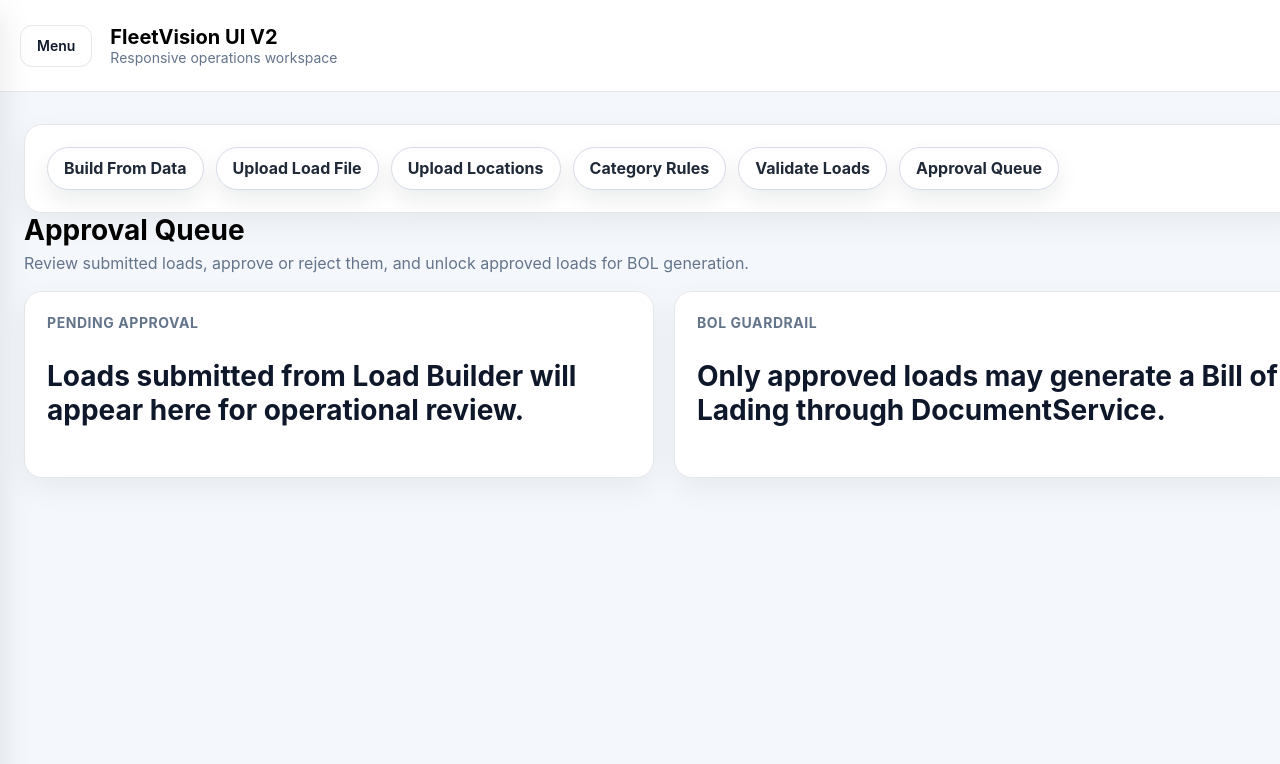
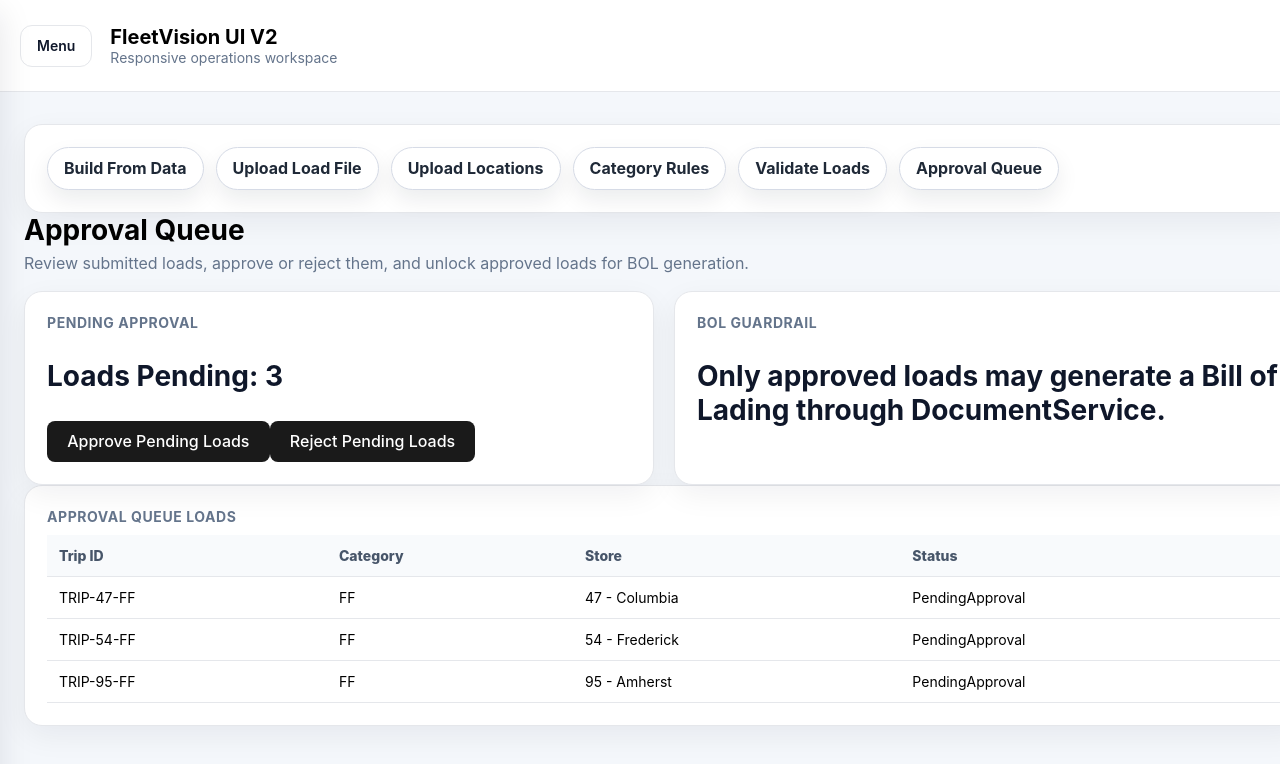
Before and after one commit to varchar1206/fleetvision-platform, a React (Vite) app: page /#/v2/approval-queue in a window 1280 px wide. Shown: the top 764 px of the page. Built offline with nearby package versions, Linux system fonts and the light colour scheme; what aws-amplify would draw is missing.

Commit message:
Add demo approval queue workflow

```diff
--- a/src/pages/v2/dispatch/ApprovalQueuePage.tsx
+++ b/src/pages/v2/dispatch/ApprovalQueuePage.tsx
@@ -1,6 +1,56 @@
+import { useMemo, useState } from "react";
+
 import DispatchProcessNav from "../../../components/load-builder/DispatchProcessNav";
+import { buildAndValidateLoads } from "../../../business/workflows/LoadWorkflow";
+import {
+  approveLoads,
+  rejectLoads,
+  submitLoadsForApproval,
+} from "../../../business/workflows/ApprovalWorkflow";
+import type { BusinessLoad } from "../../../business/loads/models/BusinessLoad";
 
 export default function ApprovalQueuePage() {
+  const initialLoads = useMemo(() => {
+    const result = buildAndValidateLoads({
+      loadDate: "2026-06-28",
+      warehouseId: "warehouse-va",
+      categoryIds: ["cat-ff"],
+      storeIds: ["store-47", "store-54", "store-95"],
+    });
+
+    return submitLoadsForApproval(result.loads);
+  }, []);
+
+  const [loads, setLoads] = useState<BusinessLoad[]>(initialLoads);
+
+  const pendingLoads = loads.filter((load) => load.status === "PendingApproval");
+
+  function handleApproveAll() {
+    const approvedLoads = approveLoads(pendingLoads);
+    const approvedIds = new Set(approvedLoads.map((load) => load.id));
+
+    setLoads((currentLoads) =>
+      currentLoads.map((load) =>
+        approvedIds.has(load.id)
+          ? approvedLoads.find((approvedLoad) => approvedLoad.id === load.id) ?? load
+          : load
+      )
+    );
+  }
+
+  function handleRejectAll() {
+    const rejectedLoads = rejectLoads(pendingLoads, "Rejected during demo approval review.");
+    const rejectedIds = new Set(rejectedLoads.map((load) => load.id));
+
+    setLoads((currentLoads) =>
+      currentLoads.map((load) =>
+        rejectedIds.has(load.id)
+          ? rejectedLoads.find((rejectedLoad) => rejectedLoad.id === load.id) ?? load
+          : load
+      )
+    );
+  }
+
   return (
     <section>
       <DispatchProcessNav />
@@ -15,7 +65,15 @@ export default function ApprovalQueuePage() {
       <div className="dashboard-grid">
         <div className="card">
           <h2>Pending Approval</h2>
-          <p>Loads submitted from Load Builder will appear here for operational review.</p>
+          <p>Loads Pending: {pendingLoads.length}</p>
+
+          <button className="primary-button" type="button" onClick={handleApproveAll} disabled={pendingLoads.length === 0}>
+            Approve Pending Loads
+          </button>
+
+          <button type="button" onClick={handleRejectAll} disabled={pendingLoads.length === 0}>
+            Reject Pending Loads
+          </button>
         </div>
 
         <div className="card">
@@ -23,6 +81,33 @@ export default function ApprovalQueuePage() {
           <p>Only approved loads may generate a Bill of Lading through DocumentService.</p>
         </div>
       </div>
+
+      <div className="card">
+        <h2>Approval Queue Loads</h2>
+
+        <table className="data-table">
+          <thead>
+            <tr>
+              <th>Trip ID</th>
+              <th>Category</th>
+              <th>Store</th>
+              <th>Status</th>
+            </tr>
+          </thead>
+          <tbody>
+            {loads.map((load) => (
+              <tr key={load.id}>
+                <td>{load.tripId}</td>
+                <td>{load.categoryCode}</td>
+                <td>
+                  {load.storeNumber} - {load.storeName}
+                </td>
+                <td>{load.status}</td>
+              </tr>
+            ))}
+          </tbody>
+        </table>
+      </div>
     </section>
   );
 }
```
